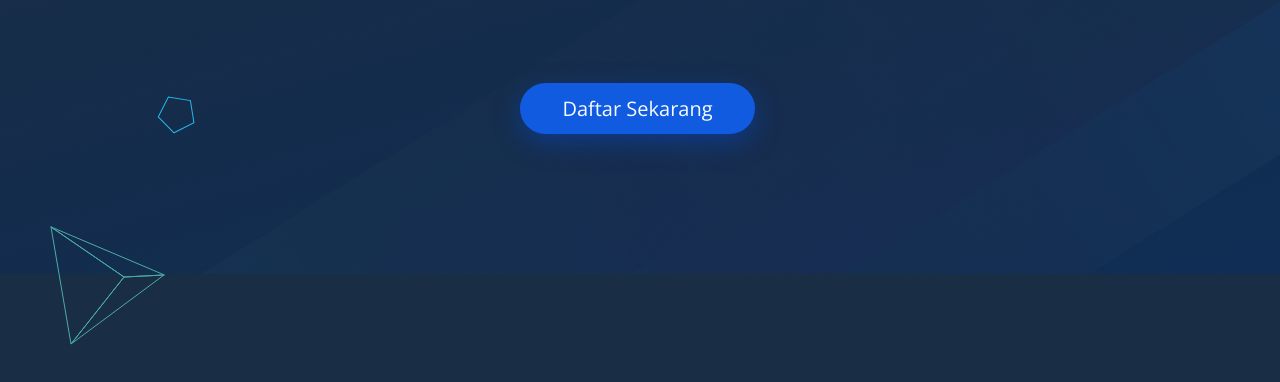
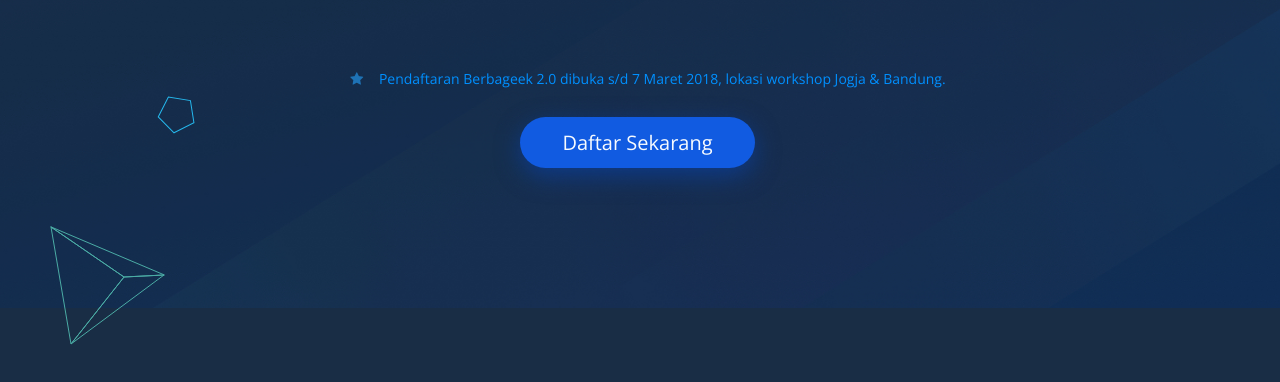
Before and after one commit to berbageek/berbageek.github.io, a plain HTML site: page index.html in a window 1280 px wide. Shown: the part 354-736 px from the top of the page. Drawn offline with nearby package versions, Linux system fonts and the light colour scheme.

Commit message:
tambahkan highlight tanggal pendaftaran

```diff
--- a/index.html
+++ b/index.html
@@ -36,6 +36,7 @@
                     <h3 class="hero__subheader">Practical Information Technology (IT) Development</h3>
                     <h2 class="hero__header">Bingung Bagaimana Memulai Pengembangan Aplikasi?</h2>
                     <div class="ui divider hidden"></div>
+                    <div style="color: #0090ff"><i class="icon star blue"></i>Pendaftaran Berbageek 2.0 dibuka s/d 7 Maret 2018, lokasi workshop Jogja & Bandung.</div>
                     <div class="ui segment basic">
                         <a href="https://goo.gl/forms/loBwnmofhz4RfH0k2" class="ui button primary">Daftar Sekarang</a>
                     </div>
```
